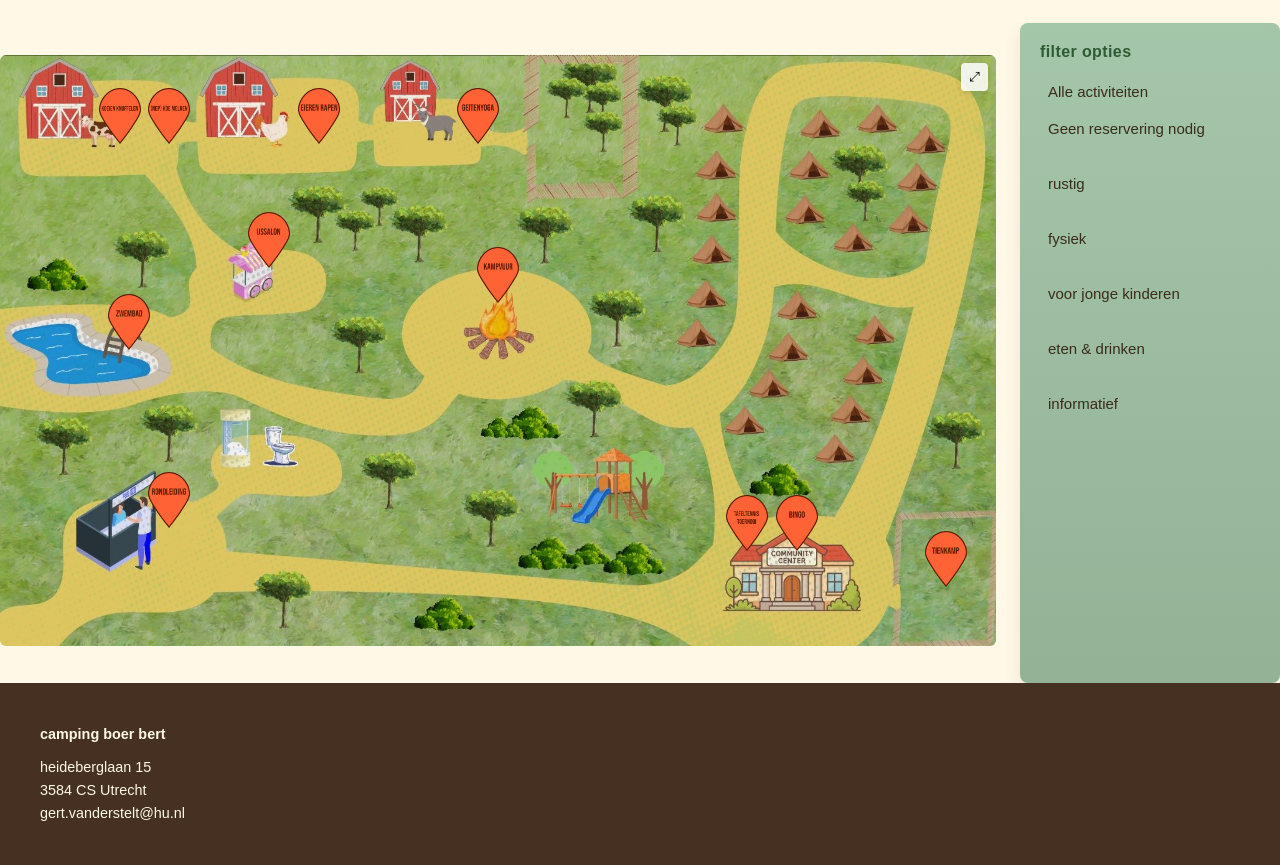
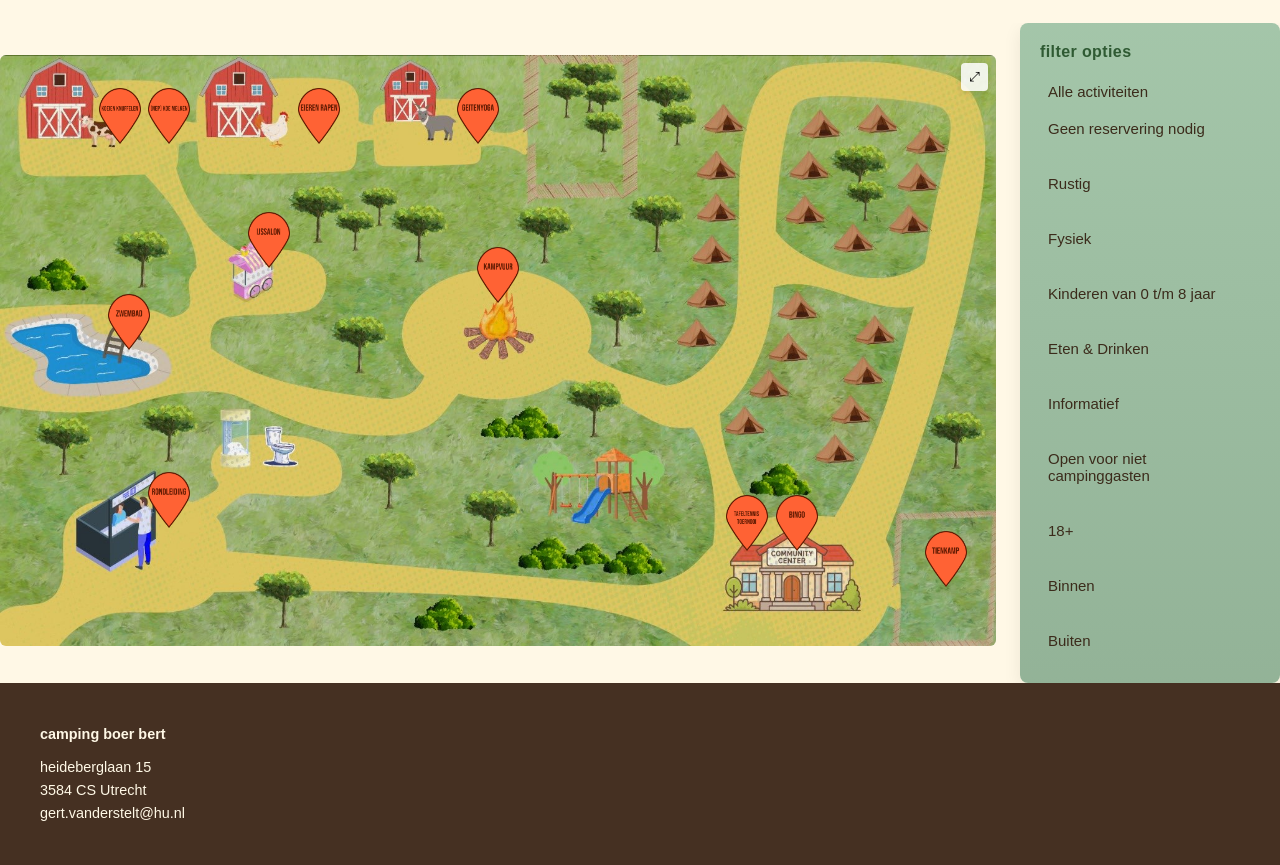
Before and after one commit to timdegroot05/Porthoes, a PHP site: page /activiteitenKaart.php in a window 1280 px wide. Shown: the part 427-1292 px from the top of the page. Run offline with PHP 8.4, Linux system fonts and the light colour scheme; data comes from the database, SQL or seed files in the repository.

Commit message:
Meer filters

```diff
--- a/public/activiteitenKaart.php
+++ b/public/activiteitenKaart.php
@@ -35,11 +35,17 @@
         <div>
             <a href="?tag=">Alle activiteiten</a>
             <a href="?tag=geen_reservering">Geen reservering nodig</a> <br>
-            <a href="?tag=rustig">rustig</a> <br>
-            <a href="?tag=fysiek">fysiek</a><br>
-            <a href="?tag=jong">voor jonge kinderen</a><br>
-            <a href="?tag=eten">eten & drinken</a><br>
-            <a href="?tag=informatief">informatief</a><br>
+            <a href="?tag=rustig">Rustig</a> <br>
+            <a href="?tag=fysiek">Fysiek</a><br>
+            <a href="?tag=jong">Kinderen van 0 t/m 8 jaar</a><br>
+            <a href="?tag=eten">Eten & Drinken</a><br>
+            <a href="?tag=informatief">Informatief</a><br>
+            <a href="?tag=NonGast">Open voor niet campinggasten</a><br>
+            <a href="?tag=18+">18+</a><br>
+            <a href="?tag=Binnen">Binnen</a><br>
+            <a href="?tag=Buiten">Buiten</a><br>
+            <a href="?tag=workshop">Workshop</a><br>
+            <a href="?tag=gratis">Gratis</a><br>
         </div>
     </div>
 
```
